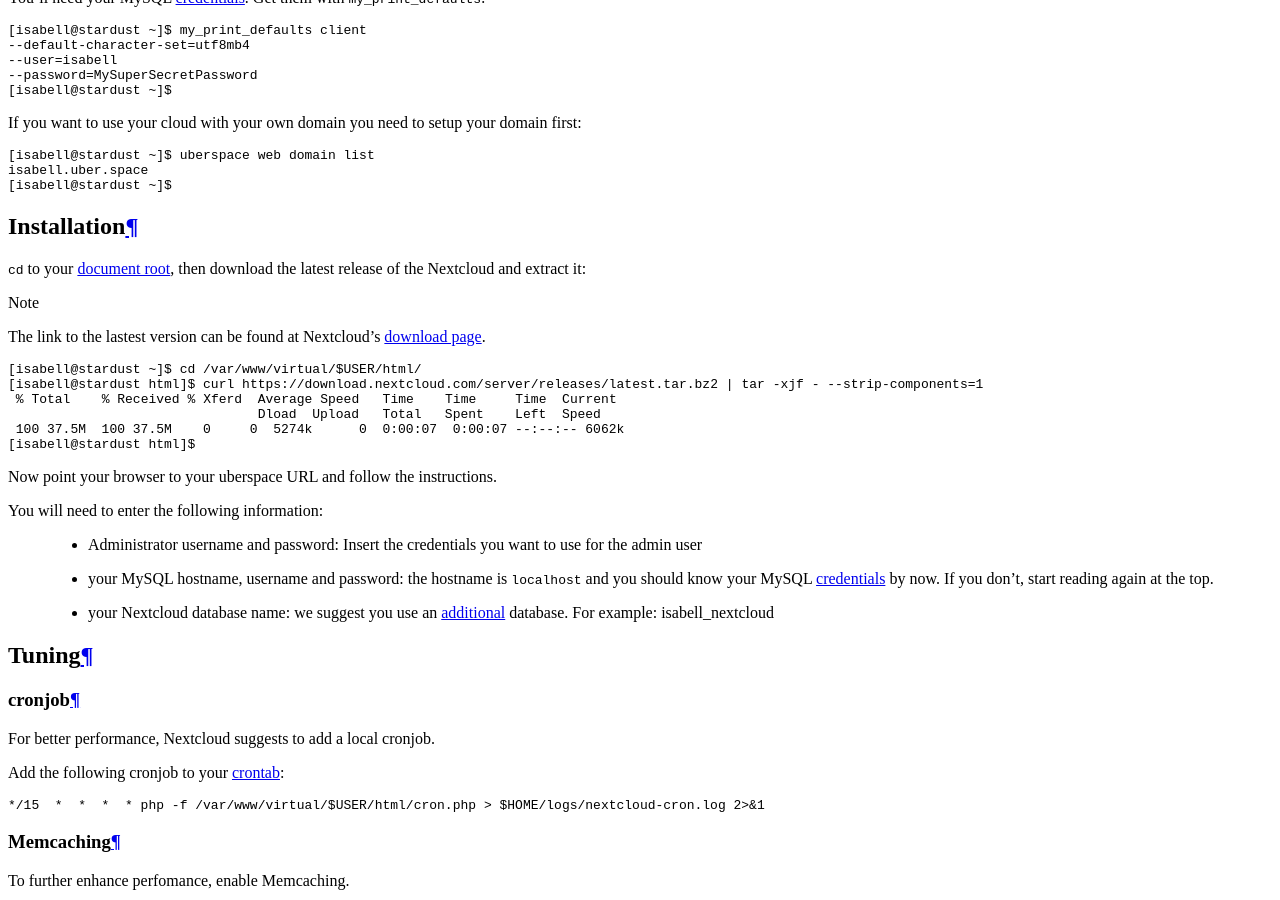
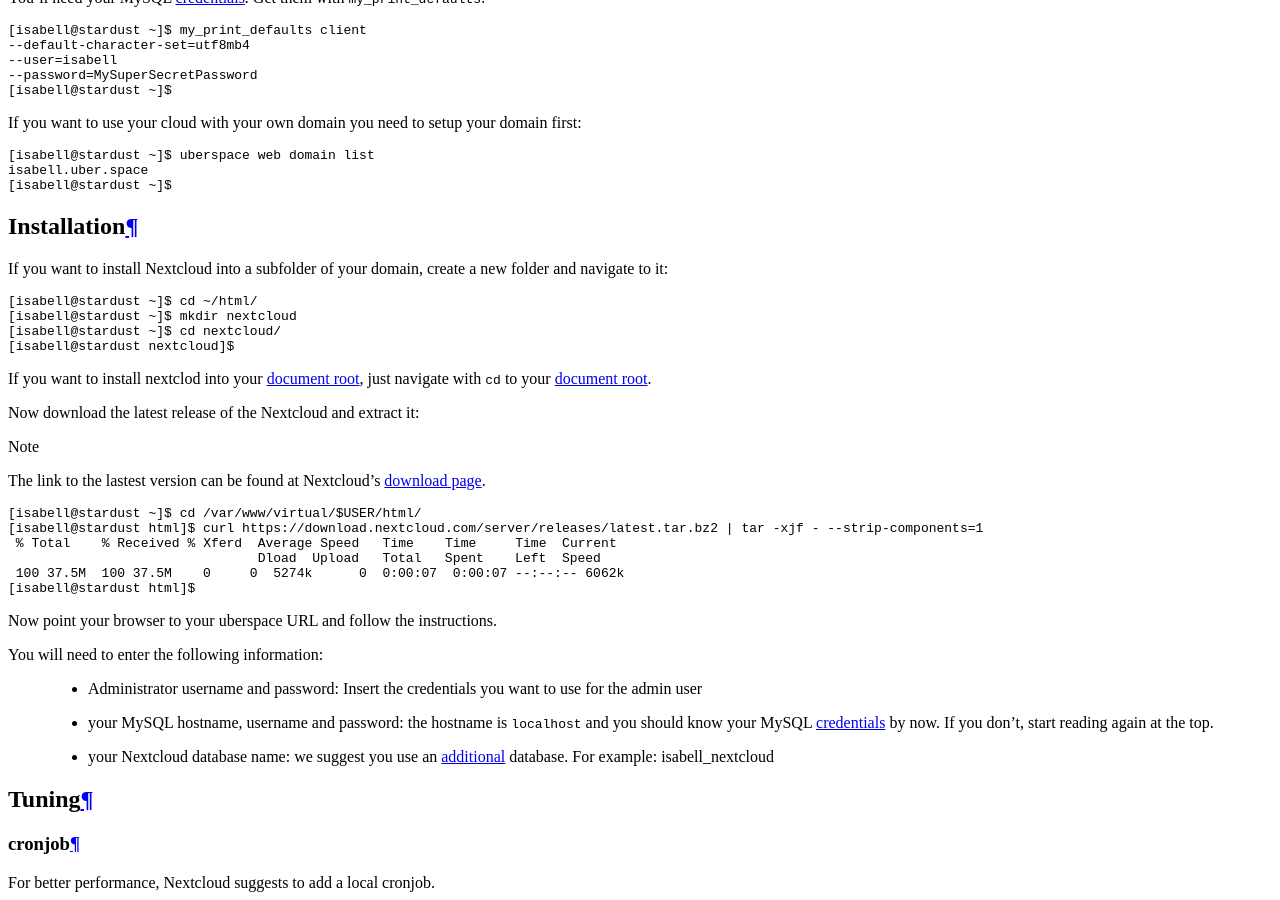
Before and after one commit to Uberspace/lab, a Sphinx documentation site: the page built from source/guide_nextcloud.rst, in a window 1280 px wide and 900 px high, scrolled down 1741 px. Built offline with Sphinx 7.4.7 and the Read the Docs theme 2.0.0, drawn with Linux system fonts in a browser that asks for light colours.

Commit message:
Update guide_nextcloud.rst

```diff
--- a/source/guide_nextcloud.rst
+++ b/source/guide_nextcloud.rst
@@ -43,7 +43,17 @@
 Installation
 ============
 
-``cd`` to your `document root`_, then download the latest release of the Nextcloud and extract it:
+If you want to install Nextcloud into a subfolder of your domain, create a new folder and navigate to it:
+::
+
+ [isabell@stardust ~]$ cd ~/html/
+ [isabell@stardust ~]$ mkdir nextcloud
+ [isabell@stardust ~]$ cd nextcloud/
+ [isabell@stardust nextcloud]$
+
+If you want to install nextclod into your `document root`_, just navigate with ``cd`` to your `document root`_.
+
+Now download the latest release of the Nextcloud and extract it:
 
 .. note:: The link to the lastest version can be found at Nextcloud's `download page <https://nextcloud.com/install/#instructions-server>`_.
 
```
